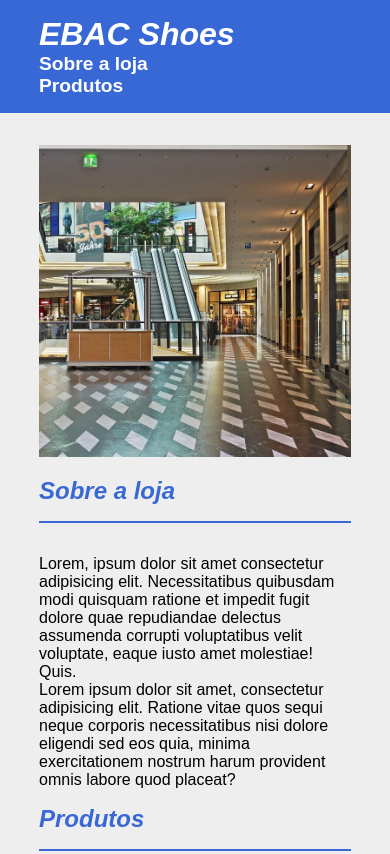
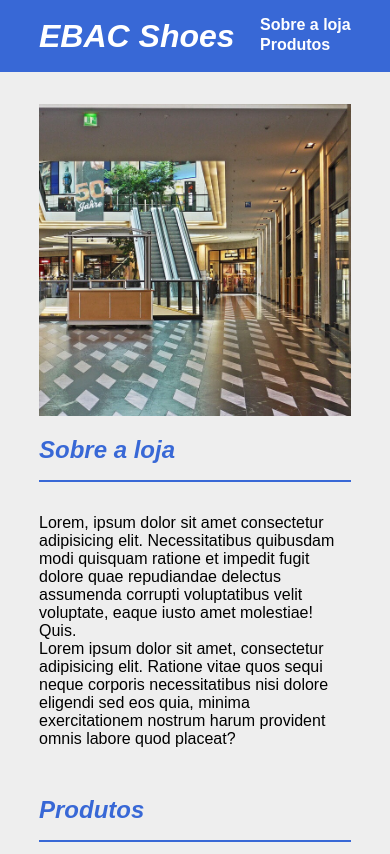
Before and after one commit to Aguiar-gabrielcosta/loja_sapatos_responsiva, a plain HTML site: page index.html in a window 390 px wide. Shown: the top 854 px of the page. Drawn offline with Linux system fonts and the light colour scheme.

Commit message:
chore: Adiciona a versão mobile da página

```diff
--- a/css/main.css
+++ b/css/main.css
@@ -4,6 +4,7 @@
     --font-color1: #fff;
     --font-color2: var(--bg-elements-color);
     --font-product-description-color: #000000;
+    --bg-btn-hover: #5f8fff;
 
     --font-standard: Arial, Helvetica, sans-serif;
 
@@ -35,6 +36,12 @@ header {
     margin-bottom: 32px;
 }
 
+header > .container {
+    display: flex;
+    justify-content: space-between;
+    align-items: center;
+}
+
 h1, h2 {
     font-style: italic;
 }
@@ -44,17 +51,26 @@ header a{
     color: var(--font-color1);
 }
 
+header h1 {
+    margin-right: 16px;
+}
+
+header ul{
+    min-width: 91px;
+}
+
 header li {
     list-style-type: none;
+    margin-bottom: 2px;
 }
 
 header a {
-    font-size: 1.2em;
+    font-size: 1em;
     text-decoration: none;
     font-weight: bold;
 }
 
-section {
+section.container {
     margin-bottom: 32px;
 }
 
@@ -92,6 +108,10 @@ section img {
     width: 100%;
 }
 
+.produto button:hover {
+    background-color: var(--bg-btn-hover);
+}
+
 .produto img {
     width: 100%;
 }
```
